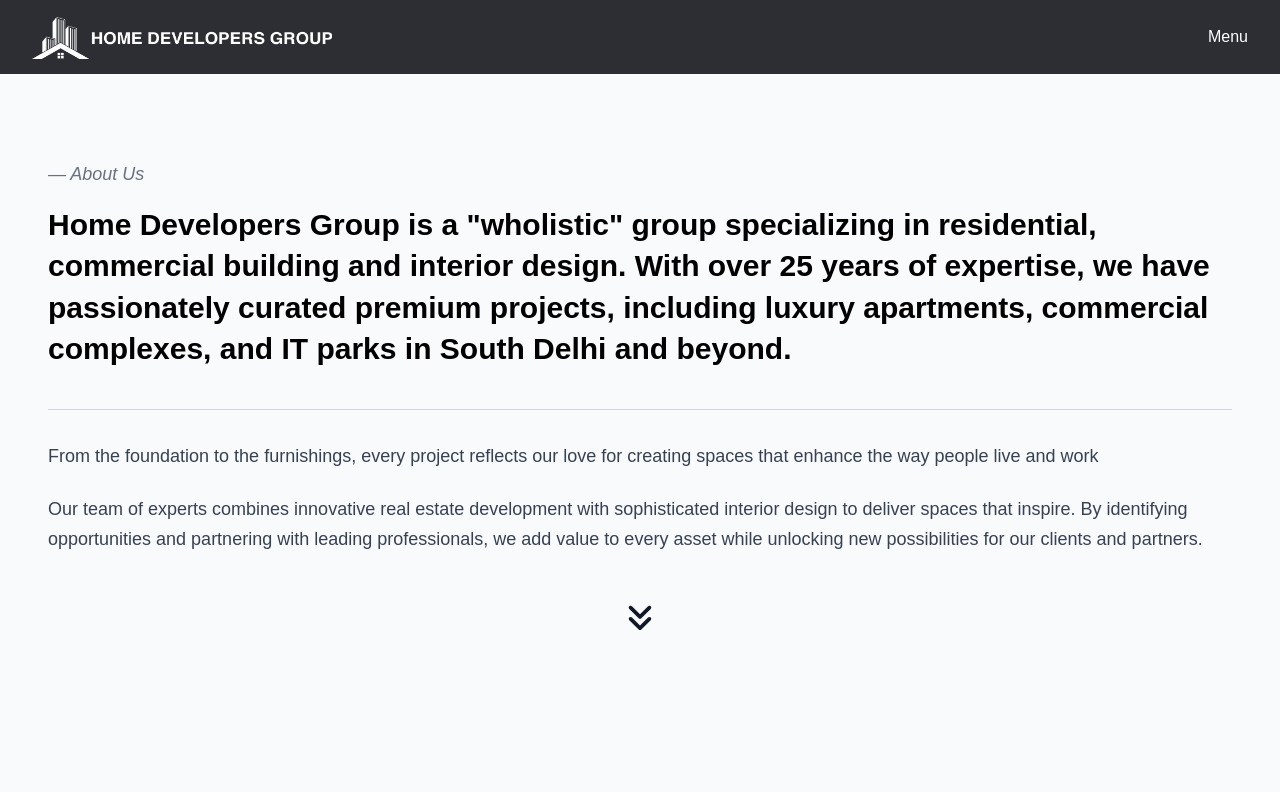
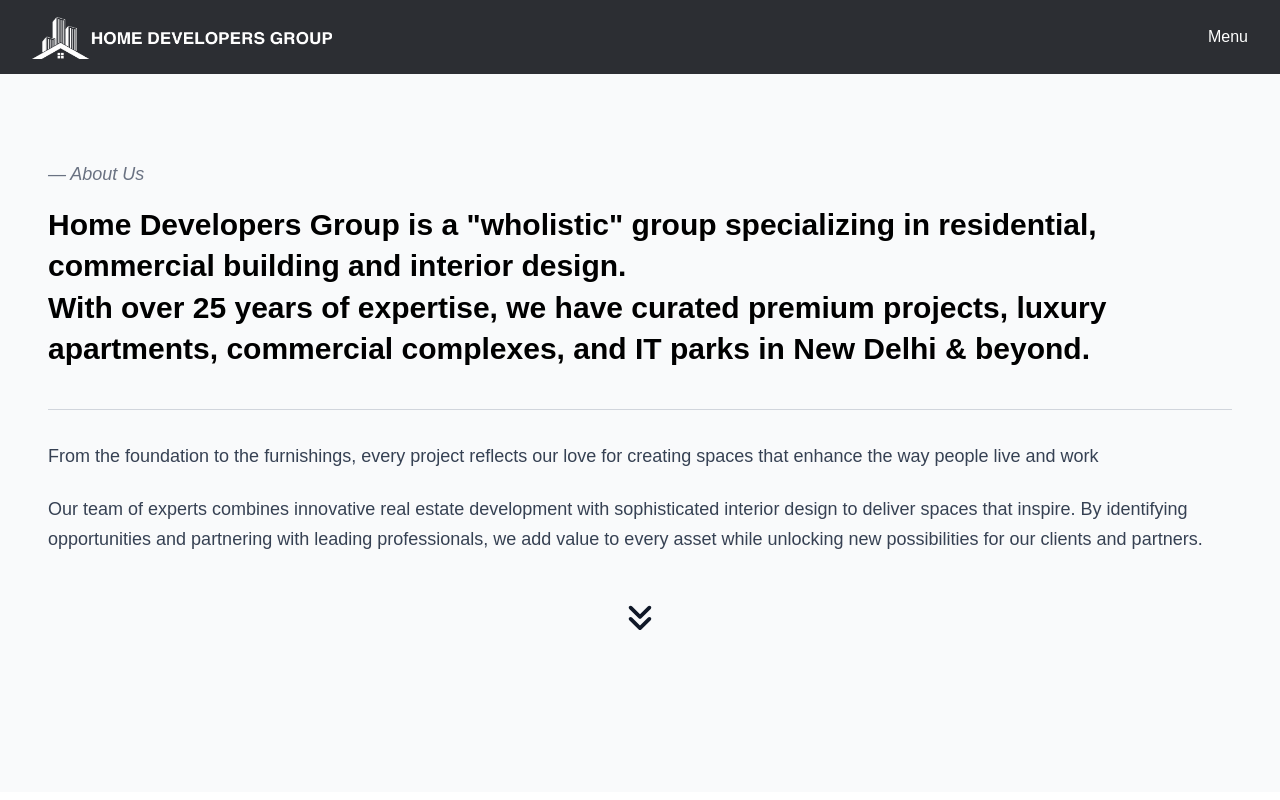
Before and after one commit to kumarprincepk/hdgroupnext, a Next.js app: page /about in a window 1280 px wide. Shown: the top 800 px of the page. Built offline with nearby package versions, Linux system fonts and the light colour scheme.

Commit message:
text update

```diff
--- a/app/about/page.jsx
+++ b/app/about/page.jsx
@@ -149,10 +149,11 @@ Doloribus ea id, assumenda atque cumque, fugiat, eum consequatur itaque quis per
               </span>
               <h1 className="text-2xl md:text-3xl font-bold leading-snug text-black">
                 Home Developers Group is a "wholistic" group specializing in
-                residential, commercial building and interior design. With over
-                25 years of expertise, we have passionately curated premium
-                projects, including luxury apartments, commercial complexes, and
-                IT parks in South Delhi and beyond.
+                residential, commercial building and interior design.
+                <br/>
+                 With over 25 years of expertise, we have curated premium
+                projects, luxury apartments, commercial complexes, and
+                IT parks in New Delhi & beyond.
               </h1>
             </div>
             <div className="border-t border-gray-300 my-8"></div>
```
